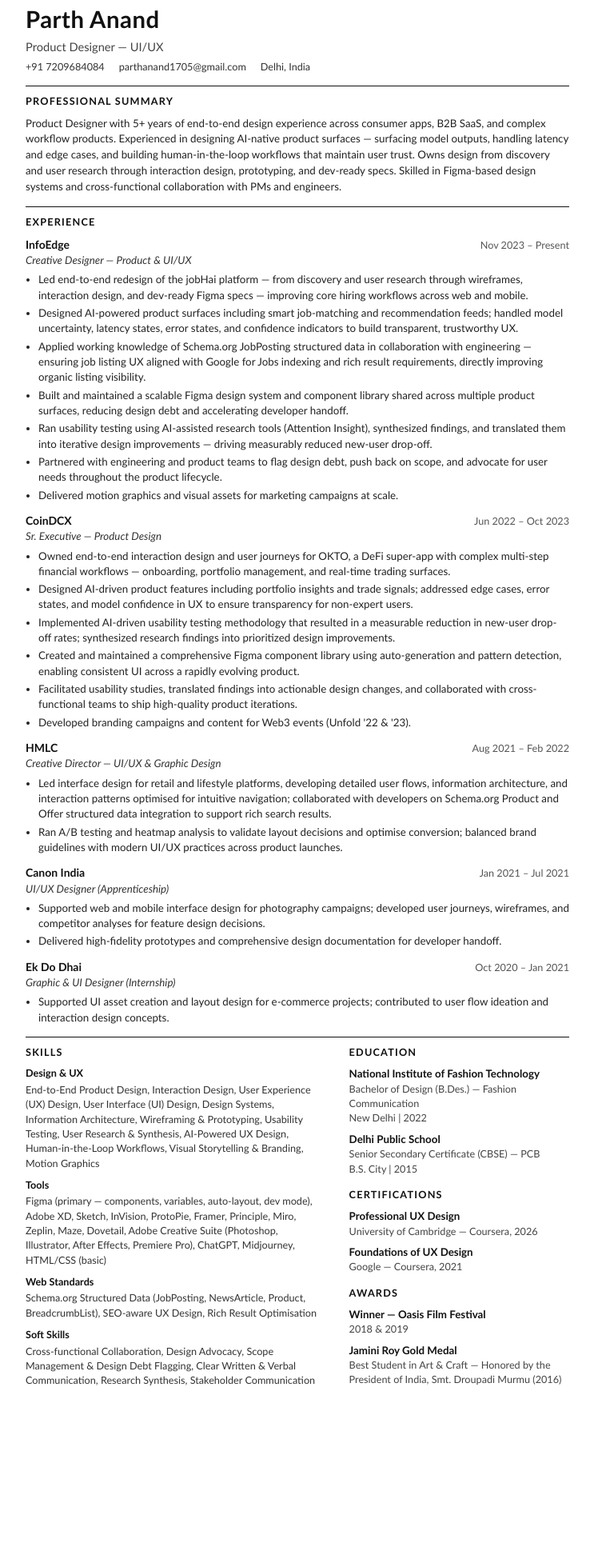
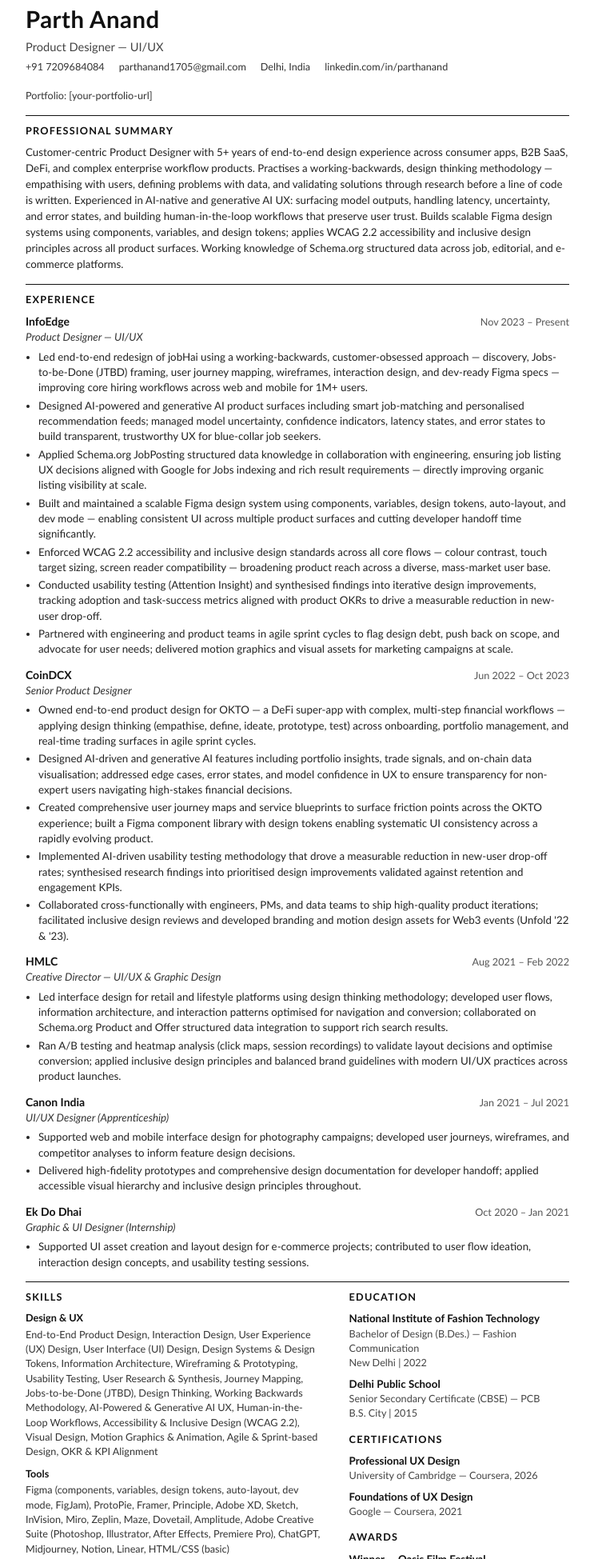
Before and after one commit to anandparth/Resume, a plain HTML site: page resume_bccl.html in a window 1280 px wide. Shown: the part 33-1982 px from the top of the page at 80% size, without its empty margins (268-1011 px from the left). Before the commit the page ends 1819 px from the top, so only its background shows below. Drawn offline with Linux system fonts and the light colour scheme.

Commit message:
ATS upgrade: fix titles, add accessibility/WCAG, design thinking, JTBD, GenAI, OKRs, LinkedIn, tools

```diff
--- a/resume_bccl.html
+++ b/resume_bccl.html
@@ -46,99 +46,109 @@
 <body>
 <div class="page">
 
+  <!-- Header -->
   <div class="header">
     <h1>Parth Anand</h1>
-    <div class="title">Product Designer &mdash; UI/UX</div>
+    <div class="title">Product Designer &#8212; UI/UX</div>
     <div class="contact">
       <span>+91 7209684084</span>
       <a href="mailto:parthanand1705@gmail.com">parthanand1705@gmail.com</a>
       <span>Delhi, India</span>
+      <a href="https://linkedin.com/in/parthanand"  target="_blank">linkedin.com/in/parthanand</a>
+      <span>Portfolio: [your-portfolio-url]</span>
     </div>
   </div>
 
   <hr />
 
+  <!-- Summary -->
   <div class="section summary">
     <div class="section-title">Professional Summary</div>
-    <p>Product Designer with 5+ years of end-to-end design experience across consumer apps, B2B SaaS, and complex workflow products. Experienced in designing AI-native product surfaces &mdash; surfacing model outputs, handling latency and edge cases, and building human-in-the-loop workflows that maintain user trust. Owns design from discovery and user research through interaction design, prototyping, and dev-ready specs. Skilled in Figma-based design systems and cross-functional collaboration with PMs and engineers.</p>
+    <p>Customer-centric Product Designer with 5+ years of end-to-end design experience across consumer apps, B2B SaaS, DeFi, and complex enterprise workflow products. Practises a working-backwards, design thinking methodology &#8212; empathising with users, defining problems with data, and validating solutions through research before a line of code is written. Experienced in AI-native and generative AI UX: surfacing model outputs, handling latency, uncertainty, and error states, and building human-in-the-loop workflows that preserve user trust. Builds scalable Figma design systems using components, variables, and design tokens; applies WCAG 2.2 accessibility and inclusive design principles across all product surfaces. Working knowledge of Schema.org structured data across job, editorial, and e-commerce platforms.</p>
   </div>
 
   <hr />
 
+  <!-- Experience -->
   <div class="section">
     <div class="section-title">Experience</div>
 
+    <!-- InfoEdge -->
     <div class="job">
       <div class="job-header">
         <span class="job-company">InfoEdge</span>
-        <span class="job-date">Nov 2023 &ndash; Present</span>
+        <span class="job-date">Nov 2023 &#8211; Present</span>
       </div>
-      <div class="job-title">Creative Designer &mdash; Product &amp; UI/UX</div>
+      <div class="job-title">Product Designer &#8212; UI/UX</div>
       <ul>
-        <li>Led end-to-end redesign of the jobHai platform &mdash; from discovery and user research through wireframes, interaction design, and dev-ready Figma specs &mdash; improving core hiring workflows across web and mobile.</li>
-        <li>Designed AI-powered product surfaces including smart job-matching and recommendation feeds; handled model uncertainty, latency states, error states, and confidence indicators to build transparent, trustworthy UX.</li>
-        <li>Applied working knowledge of Schema.org JobPosting structured data in collaboration with engineering &mdash; ensuring job listing UX aligned with Google for Jobs indexing and rich result requirements, directly improving organic listing visibility.</li>
-        <li>Built and maintained a scalable Figma design system and component library shared across multiple product surfaces, reducing design debt and accelerating developer handoff.</li>
-        <li>Ran usability testing using AI-assisted research tools (Attention Insight), synthesized findings, and translated them into iterative design improvements &mdash; driving measurably reduced new-user drop-off.</li>
-        <li>Partnered with engineering and product teams to flag design debt, push back on scope, and advocate for user needs throughout the product lifecycle.</li>
-        <li>Delivered motion graphics and visual assets for marketing campaigns at scale.</li>
+        <li>Led end-to-end redesign of jobHai using a working-backwards, customer-obsessed approach &#8212; discovery, Jobs-to-be-Done (JTBD) framing, user journey mapping, wireframes, interaction design, and dev-ready Figma specs &#8212; improving core hiring workflows across web and mobile for 1M+ users.</li>
+        <li>Designed AI-powered and generative AI product surfaces including smart job-matching and personalised recommendation feeds; managed model uncertainty, confidence indicators, latency states, and error states to build transparent, trustworthy UX for blue-collar job seekers.</li>
+        <li>Applied Schema.org JobPosting structured data knowledge in collaboration with engineering, ensuring job listing UX decisions aligned with Google for Jobs indexing and rich result requirements &#8212; directly improving organic listing visibility at scale.</li>
+        <li>Built and maintained a scalable Figma design system using components, variables, design tokens, auto-layout, and dev mode &#8212; enabling consistent UI across multiple product surfaces and cutting developer handoff time significantly.</li>
+        <li>Enforced WCAG 2.2 accessibility and inclusive design standards across all core flows &#8212; colour contrast, touch target sizing, screen reader compatibility &#8212; broadening product reach across a diverse, mass-market user base.</li>
+        <li>Conducted usability testing (Attention Insight) and synthesised findings into iterative design improvements, tracking adoption and task-success metrics aligned with product OKRs to drive a measurable reduction in new-user drop-off.</li>
+        <li>Partnered with engineering and product teams in agile sprint cycles to flag design debt, push back on scope, and advocate for user needs; delivered motion graphics and visual assets for marketing campaigns at scale.</li>
       </ul>
     </div>
 
+    <!-- CoinDCX -->
     <div class="job">
       <div class="job-header">
         <span class="job-company">CoinDCX</span>
-        <span class="job-date">Jun 2022 &ndash; Oct 2023</span>
+        <span class="job-date">Jun 2022 &#8211; Oct 2023</span>
       </div>
-      <div class="job-title">Sr. Executive &mdash; Product Design</div>
+      <div class="job-title">Senior Product Designer</div>
       <ul>
-        <li>Owned end-to-end interaction design and user journeys for OKTO, a DeFi super-app with complex multi-step financial workflows &mdash; onboarding, portfolio management, and real-time trading surfaces.</li>
-        <li>Designed AI-driven product features including portfolio insights and trade signals; addressed edge cases, error states, and model confidence in UX to ensure transparency for non-expert users.</li>
-        <li>Implemented AI-driven usability testing methodology that resulted in a measurable reduction in new-user drop-off rates; synthesized research findings into prioritized design improvements.</li>
-        <li>Created and maintained a comprehensive Figma component library using auto-generation and pattern detection, enabling consistent UI across a rapidly evolving product.</li>
-        <li>Facilitated usability studies, translated findings into actionable design changes, and collaborated with cross-functional teams to ship high-quality product iterations.</li>
-        <li>Developed branding campaigns and content for Web3 events (Unfold &apos;22 &amp; &apos;23).</li>
+        <li>Owned end-to-end product design for OKTO &#8212; a DeFi super-app with complex, multi-step financial workflows &#8212; applying design thinking (empathise, define, ideate, prototype, test) across onboarding, portfolio management, and real-time trading surfaces in agile sprint cycles.</li>
+        <li>Designed AI-driven and generative AI features including portfolio insights, trade signals, and on-chain data visualisation; addressed edge cases, error states, and model confidence in UX to ensure transparency for non-expert users navigating high-stakes financial decisions.</li>
+        <li>Created comprehensive user journey maps and service blueprints to surface friction points across the OKTO experience; built a Figma component library with design tokens enabling systematic UI consistency across a rapidly evolving product.</li>
+        <li>Implemented AI-driven usability testing methodology that drove a measurable reduction in new-user drop-off rates; synthesised research findings into prioritised design improvements validated against retention and engagement KPIs.</li>
+        <li>Collaborated cross-functionally with engineers, PMs, and data teams to ship high-quality product iterations; facilitated inclusive design reviews and developed branding and motion design assets for Web3 events (Unfold '22 &amp; '23).</li>
       </ul>
     </div>
 
+    <!-- HMLC -->
     <div class="job">
       <div class="job-header">
         <span class="job-company">HMLC</span>
-        <span class="job-date">Aug 2021 &ndash; Feb 2022</span>
+        <span class="job-date">Aug 2021 &#8211; Feb 2022</span>
       </div>
-      <div class="job-title">Creative Director &mdash; UI/UX &amp; Graphic Design</div>
+      <div class="job-title">Creative Director &#8212; UI/UX &amp; Graphic Design</div>
       <ul>
-        <li>Led interface design for retail and lifestyle platforms, developing detailed user flows, information architecture, and interaction patterns optimised for intuitive navigation; collaborated with developers on Schema.org Product and Offer structured data integration to support rich search results.</li>
-        <li>Ran A/B testing and heatmap analysis to validate layout decisions and optimise conversion; balanced brand guidelines with modern UI/UX practices across product launches.</li>
+        <li>Led interface design for retail and lifestyle platforms using design thinking methodology; developed user flows, information architecture, and interaction patterns optimised for navigation and conversion; collaborated on Schema.org Product and Offer structured data integration to support rich search results.</li>
+        <li>Ran A/B testing and heatmap analysis (click maps, session recordings) to validate layout decisions and optimise conversion; applied inclusive design principles and balanced brand guidelines with modern UI/UX practices across product launches.</li>
       </ul>
     </div>
 
+    <!-- Canon India -->
     <div class="job">
       <div class="job-header">
         <span class="job-company">Canon India</span>
-        <span class="job-date">Jan 2021 &ndash; Jul 2021</span>
+        <span class="job-date">Jan 2021 &#8211; Jul 2021</span>
       </div>
       <div class="job-title">UI/UX Designer (Apprenticeship)</div>
       <ul>
-        <li>Supported web and mobile interface design for photography campaigns; developed user journeys, wireframes, and competitor analyses for feature design decisions.</li>
-        <li>Delivered high-fidelity prototypes and comprehensive design documentation for developer handoff.</li>
+        <li>Supported web and mobile interface design for photography campaigns; developed user journeys, wireframes, and competitor analyses to inform feature design decisions.</li>
+        <li>Delivered high-fidelity prototypes and comprehensive design documentation for developer handoff; applied accessible visual hierarchy and inclusive design principles throughout.</li>
       </ul>
     </div>
 
+    <!-- Ek Do Dhai -->
     <div class="job">
       <div class="job-header">
         <span class="job-company">Ek Do Dhai</span>
-        <span class="job-date">Oct 2020 &ndash; Jan 2021</span>
+        <span class="job-date">Oct 2020 &#8211; Jan 2021</span>
       </div>
       <div class="job-title">Graphic &amp; UI Designer (Internship)</div>
       <ul>
-        <li>Supported UI asset creation and layout design for e-commerce projects; contributed to user flow ideation and interaction design concepts.</li>
+        <li>Supported UI asset creation and layout design for e-commerce projects; contributed to user flow ideation, interaction design concepts, and usability testing sessions.</li>
       </ul>
     </div>
   </div>
 
   <hr />
 
+  <!-- Skills + Education -->
   <div class="two-col">
     <div class="col-left">
       <div class="section">
@@ -146,12 +156,12 @@
 
         <div class="skill-block">
           <div class="skill-label">Design &amp; UX</div>
-          <p>End-to-End Product Design, Interaction Design, User Experience (UX) Design, User Interface (UI) Design, Design Systems, Information Architecture, Wireframing &amp; Prototyping, Usability Testing, User Research &amp; Synthesis, AI-Powered UX Design, Human-in-the-Loop Workflows, Visual Storytelling &amp; Branding, Motion Graphics</p>
+          <p>End-to-End Product Design, Interaction Design, User Experience (UX) Design, User Interface (UI) Design, Design Systems &amp; Design Tokens, Information Architecture, Wireframing &amp; Prototyping, Usability Testing, User Research &amp; Synthesis, Journey Mapping, Jobs-to-be-Done (JTBD), Design Thinking, Working Backwards Methodology, AI-Powered &amp; Generative AI UX, Human-in-the-Loop Workflows, Accessibility &amp; Inclusive Design (WCAG 2.2), Visual Design, Motion Graphics &amp; Animation, Agile &amp; Sprint-based Design, OKR &amp; KPI Alignment</p>
         </div>
 
         <div class="skill-block">
           <div class="skill-label">Tools</div>
-          <p>Figma (primary &mdash; components, variables, auto-layout, dev mode), Adobe XD, Sketch, InVision, ProtoPie, Framer, Principle, Miro, Zeplin, Maze, Dovetail, Adobe Creative Suite (Photoshop, Illustrator, After Effects, Premiere Pro), ChatGPT, Midjourney, HTML/CSS (basic)</p>
+          <p>Figma (components, variables, design tokens, auto-layout, dev mode, FigJam), ProtoPie, Framer, Principle, Adobe XD, Sketch, InVision, Miro, Zeplin, Maze, Dovetail, Amplitude, Adobe Creative Suite (Photoshop, Illustrator, After Effects, Premiere Pro), ChatGPT, Midjourney, Notion, Linear, HTML/CSS (basic)</p>
         </div>
 
         <div class="skill-block">
@@ -160,8 +170,8 @@
         </div>
 
         <div class="skill-block">
-          <div class="skill-label">Soft Skills</div>
-          <p>Cross-functional Collaboration, Design Advocacy, Scope Management &amp; Design Debt Flagging, Clear Written &amp; Verbal Communication, Research Synthesis, Stakeholder Communication</p>
+          <div class="skill-label">Collaboration &amp; Strategy</div>
+          <p>Cross-functional Leadership, Design Advocacy, Scope Management &amp; Design Debt Flagging, Stakeholder Communication, Research Synthesis, Written &amp; Verbal Communication with PMs, Engineers &amp; Leadership</p>
         </div>
       </div>
     </div>
@@ -171,12 +181,12 @@
         <div class="section-title">Education</div>
         <div class="edu-item">
           <div class="edu-name">National Institute of Fashion Technology</div>
-          <div class="edu-detail">Bachelor of Design (B.Des.) &mdash; Fashion Communication</div>
+          <div class="edu-detail">Bachelor of Design (B.Des.) &#8212; Fashion Communication</div>
           <div class="edu-detail">New Delhi | 2022</div>
         </div>
         <div class="edu-item">
           <div class="edu-name">Delhi Public School</div>
-          <div class="edu-detail">Senior Secondary Certificate (CBSE) &mdash; PCB</div>
+          <div class="edu-detail">Senior Secondary Certificate (CBSE) &#8212; PCB</div>
           <div class="edu-detail">B.S. City | 2015</div>
         </div>
       </div>
@@ -185,23 +195,23 @@
         <div class="section-title">Certifications</div>
         <div class="cert-item">
           <div class="edu-name">Professional UX Design</div>
-          <div class="cert-detail">University of Cambridge &mdash; Coursera, 2026</div>
+          <div class="cert-detail">University of Cambridge &#8212; Coursera, 2026</div>
         </div>
         <div class="cert-item">
           <div class="edu-name">Foundations of UX Design</div>
-          <div class="cert-detail">Google &mdash; Coursera, 2021</div>
+          <div class="cert-detail">Google &#8212; Coursera, 2021</div>
         </div>
       </div>
 
       <div class="section">
         <div class="section-title">Awards</div>
         <div class="award-item">
-          <div class="edu-name">Winner &mdash; Oasis Film Festival</div>
+          <div class="edu-name">Winner &#8212; Oasis Film Festival</div>
           <div class="award-detail">2018 &amp; 2019</div>
         </div>
         <div class="award-item">
           <div class="edu-name">Jamini Roy Gold Medal</div>
-          <div class="award-detail">Best Student in Art &amp; Craft &mdash; Honored by the President of India, Smt. Droupadi Murmu (2016)</div>
+          <div class="award-detail">Best Student in Art &amp; Craft &#8212; Honored by the President of India, Smt. Droupadi Murmu (2016)</div>
         </div>
       </div>
     </div>
```
Also changed, not shown: 1 other file.
